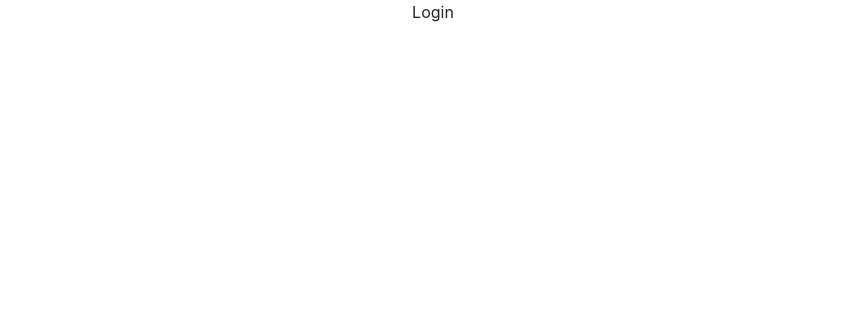
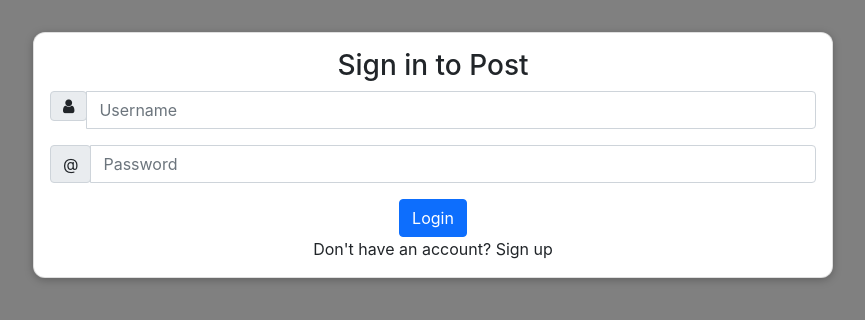
Before and after one commit to iamsachin619/social-media-hackathon2.0, a React (Create React App) app: page /login in a window 1280 px wide. Shown: the top 320 px of the page, without its empty margins (207-1072 px from the left). Built offline with nearby package versions, Linux system fonts and the light colour scheme.

Commit message:
WIP: Login component added

```diff
--- a/public/index.html
+++ b/public/index.html
@@ -28,7 +28,7 @@
     -->
     <title>React App</title>
   </head>
-  <body>
+  <body style="background-color: grey;">
     <noscript>You need to enable JavaScript to run this app.</noscript>
     <div id="root"></div>
     <!--
--- /dev/null
+++ b/src/Pages/Login.css
@@ -0,0 +1,8 @@
+.card {
+    border-radius: 12px;
+    box-shadow: 0 2px 8px rgba(0, 0, 0, 0.25);
+    padding: 1rem;
+    margin: 2rem auto;
+    width: 50rem;
+    max-width: 95%;
+}
--- a/src/Pages/login.jsx
+++ b/src/Pages/login.jsx
@@ -1,8 +1,26 @@
-const Login =()=>{
+import './Login.css';
+
+const Login = props => {
 
     return(
-        <div>
-            Login
+        <div className='card'>
+            <h3 className="App">Sign in to Post</h3>
+            <form>
+                <div class="input-group mb-3">
+                    <div class="input-group-prepend">
+                        <span class="input-group-text" id="basic-addon1"><i class="fa fa-user" aria-hidden="true"></i></span>
+                    </div>
+                    <input type="text" class="form-control" placeholder="Username" aria-label="Username" aria-describedby="basic-addon1"/>
+                </div>
+                <div class="input-group mb-3">
+                    <div class="input-group-prepend">
+                        <span class="input-group-text" id="basic-addon1">@</span>
+                    </div>
+                    <input type="password" class="form-control" id="exampleInputPassword1" placeholder="Password"/>
+                </div>
+                <button type="submit" className="btn btn-primary pull-center">Login</button>
+            </form>
+            <span className='App'>Don't have an account? Sign up</span>
         </div>
     )
 }
```
